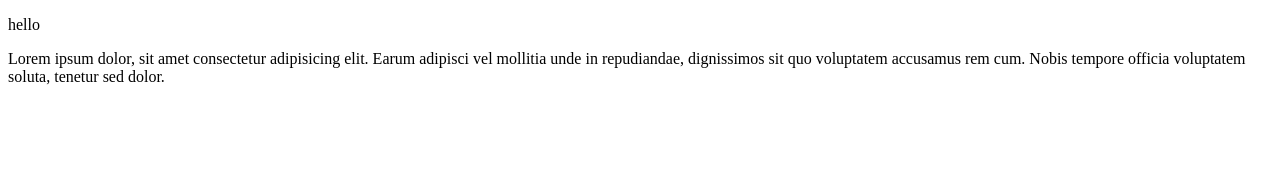
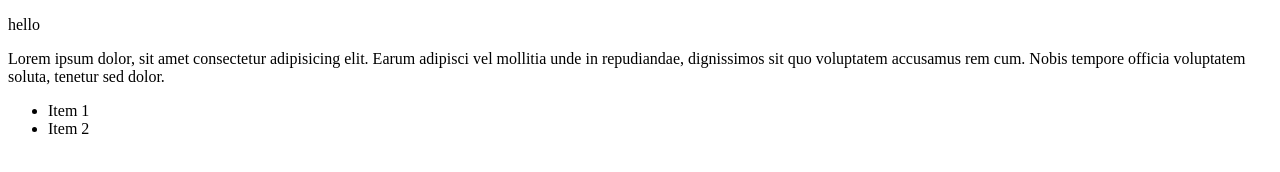
Before and after one commit to MalakNasser/OS_MalakNasser, a plain HTML site: page index.html in a window 1280 px wide. Drawn offline with Linux system fonts and the light colour scheme.

Commit message:
extra work to index.html

```diff
--- a/index.html
+++ b/index.html
@@ -8,5 +8,13 @@
 <body>
     <p>hello</p>
     <p>Lorem ipsum dolor, sit amet consectetur adipisicing elit. Earum adipisci vel mollitia unde in repudiandae, dignissimos sit quo voluptatem accusamus rem cum. Nobis tempore officia voluptatem soluta, tenetur sed dolor.</p>
+    <ul>
+        <li>
+            Item 1
+        </li>
+        <li>
+            Item 2
+        </li>
+    </ul>
 </body>
 </html>
```
